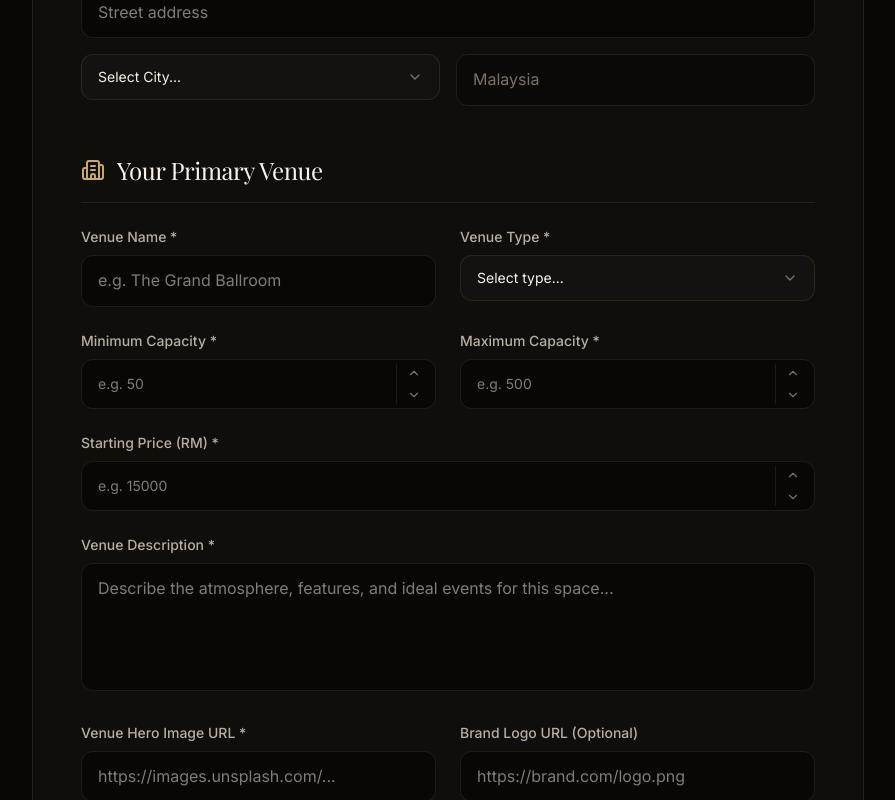
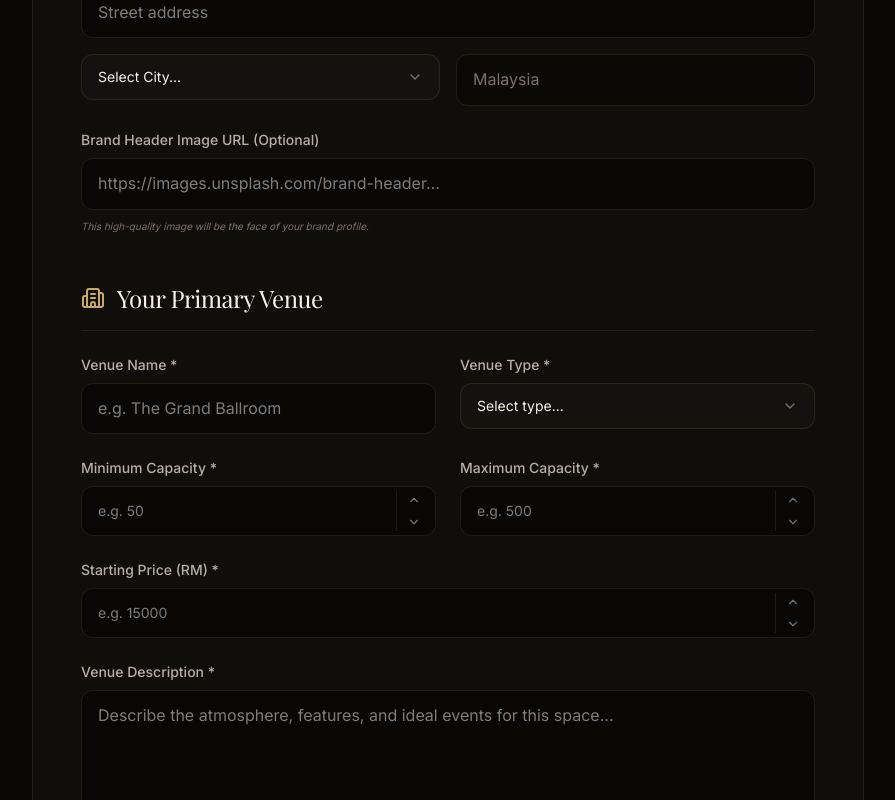
Before and after one commit to MuhdAqmarr/LumiSpace, a Next.js app: page /become-a-provider in a window 1280 px wide. Shown: the part 1180-1980 px from the top of the page, without its empty margins (192-1087 px from the left). Built offline with nearby package versions, Linux system fonts and the light colour scheme; a web font is replaced by a local one.

Commit message:
feat: separate brand header and venue images in registration form

```diff
--- a/src/app/become-a-provider/page.tsx
+++ b/src/app/become-a-provider/page.tsx
@@ -44,7 +44,8 @@ export default function BecomeProviderPage() {
       capacityMax: undefined,
       priceFrom: undefined,
       firstVenueDescription: "",
-      heroImageUrl: "",
+      brandHeaderImageUrl: "",
+      venueHeroImageUrl: "",
       heroVideoUrl: "",
       logoUrl: "",
     },
@@ -77,6 +78,7 @@ export default function BecomeProviderPage() {
         city: data.city,
         country: data.country,
         logoUrl: data.logoUrl || undefined,
+        heroImageUrl: data.brandHeaderImageUrl || undefined,
         themeJson: { webglPreset: "gold", accentColor: "#C8A96A" }, // default theme
         ownerId: profile.id,
         story: "A new standard for premium spaces.",
@@ -99,7 +101,7 @@ export default function BecomeProviderPage() {
         amenities: ["Wi-Fi", "Parking"], // defaults
         rules: ["No smoking indoors"], // defaults
         eventTypes: ["Corporate Event", "Private Dinner", "Wedding"], // defaults
-        heroImageUrl: data.heroImageUrl || undefined,
+        heroImageUrl: data.venueHeroImageUrl || undefined,
         heroVideoUrl: data.heroVideoUrl || undefined,
         galleryUrls: [],
       });
@@ -284,7 +286,19 @@ export default function BecomeProviderPage() {
                       </div>
                     </div>
                   </div>
+
+                  <div className="md:col-span-2">
+                    <label className="block text-sm font-medium text-text-secondary mb-2">Brand Header Image URL (Optional)</label>
+                    <input
+                      type="url"
+                      {...register("brandHeaderImageUrl")}
+                      placeholder="https://images.unsplash.com/brand-header..."
+                      className={`w-full bg-bg border ${errors.brandHeaderImageUrl ? 'border-danger' : 'border-border'} rounded-xl px-4 py-3 text-text-primary outline-none focus:border-gold transition-colors`}
+                    />
+                    <p className="mt-2 text-[10px] text-text-muted italic">This high-quality image will be the face of your brand profile.</p>
+                  </div>
                 </div>
+
               </div>
 
               {/* Section 2: First Venue */}
@@ -385,11 +399,11 @@ export default function BecomeProviderPage() {
                       <label className="block text-sm font-medium text-text-secondary mb-2">Venue Hero Image URL *</label>
                       <input
                         type="url"
-                        {...register("heroImageUrl")}
-                        placeholder="https://images.unsplash.com/..."
-                        className={`w-full bg-bg border ${errors.heroImageUrl ? 'border-danger' : 'border-border'} rounded-xl px-4 py-3 text-text-primary outline-none focus:border-gold transition-colors`}
+                        {...register("venueHeroImageUrl")}
+                        placeholder="https://images.unsplash.com/venue-hero..."
+                        className={`w-full bg-bg border ${errors.venueHeroImageUrl ? 'border-danger' : 'border-border'} rounded-xl px-4 py-3 text-text-primary outline-none focus:border-gold transition-colors`}
                       />
-                      {errors.heroImageUrl && <p className="mt-1 text-xs text-danger">{errors.heroImageUrl.message}</p>}
+                      {errors.venueHeroImageUrl && <p className="mt-1 text-xs text-danger">{errors.venueHeroImageUrl.message}</p>}
                     </div>
                     <div>
                       <label className="block text-sm font-medium text-text-secondary mb-2">Brand Logo URL (Optional)</label>
@@ -397,7 +411,7 @@ export default function BecomeProviderPage() {
                         type="url"
                         {...register("logoUrl")}
                         placeholder="https://brand.com/logo.png"
-                        className={`w-full bg-bg border ${errors.logoUrl ? 'border-danger' : 'border-border'} rounded-xl px-4 py-3 text-text-primary outline-none focus:border-gold transition-colors`}
+                        className={`w-full bg-bg border border-border rounded-xl px-4 py-3 text-text-primary outline-none focus:border-gold transition-colors`}
                       />
                     </div>
                   </div>
--- a/src/lib/schemas/provider-schema.ts
+++ b/src/lib/schemas/provider-schema.ts
@@ -82,12 +82,14 @@ export const providerRegistrationSchema = z.object({
     .min(20, "Venue description must be at least 20 characters")
     .max(500, "Venue description must be under 500 characters"),
 
-  // Branding (optional URLs for MVP)
-  heroImageUrl: z.string().optional().or(z.literal("")),
+  // Branding
+  brandHeaderImageUrl: z.string().optional().or(z.literal("")),
+  venueHeroImageUrl: z.string().optional().or(z.literal("")),
   heroVideoUrl: z.string().optional().or(z.literal("")),
   logoUrl: z.string().optional().or(z.literal("")),
 });
 
+
 export type ProviderRegistrationFormValues = z.infer<
   typeof providerRegistrationSchema
 >;
```
